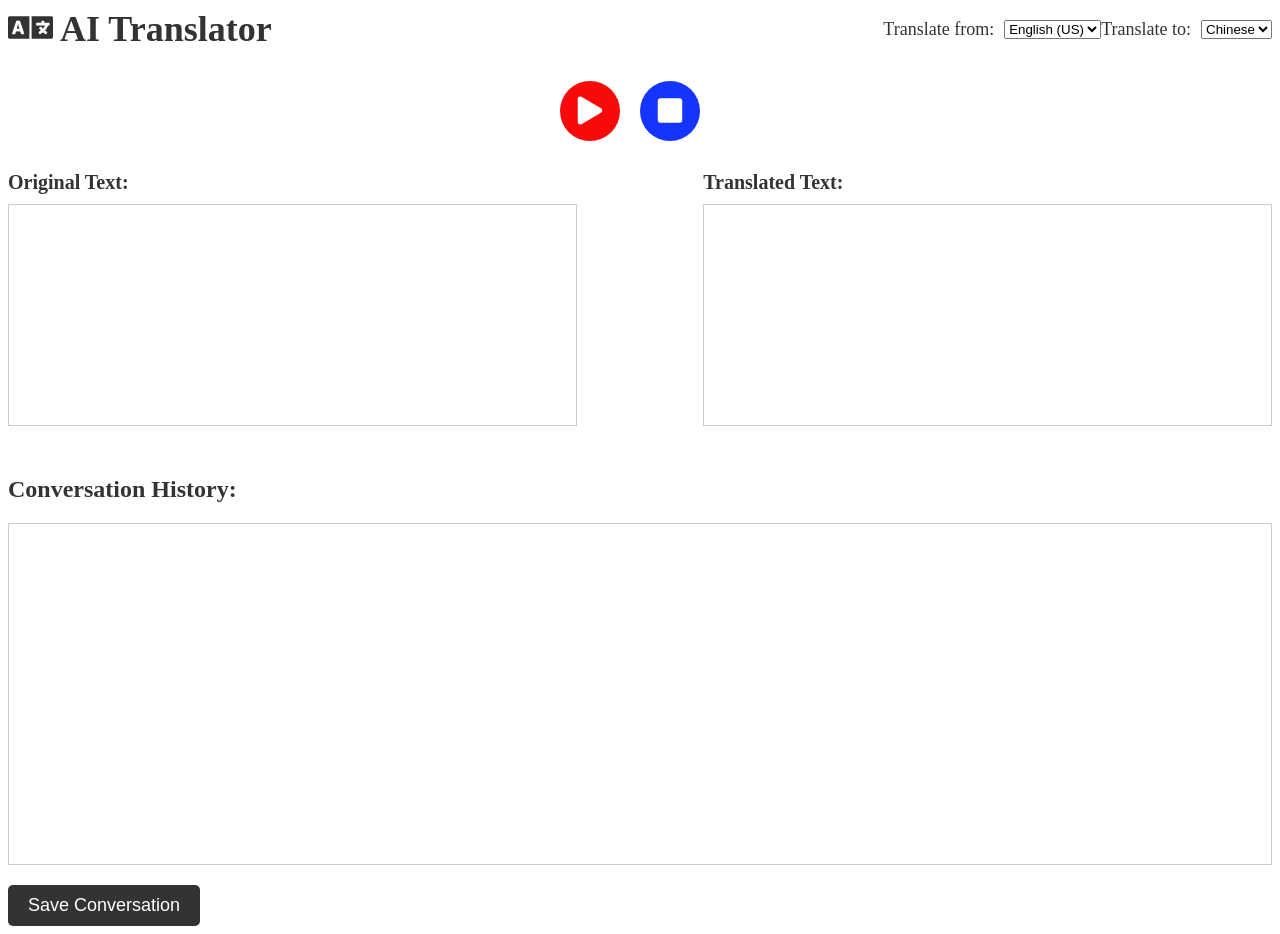
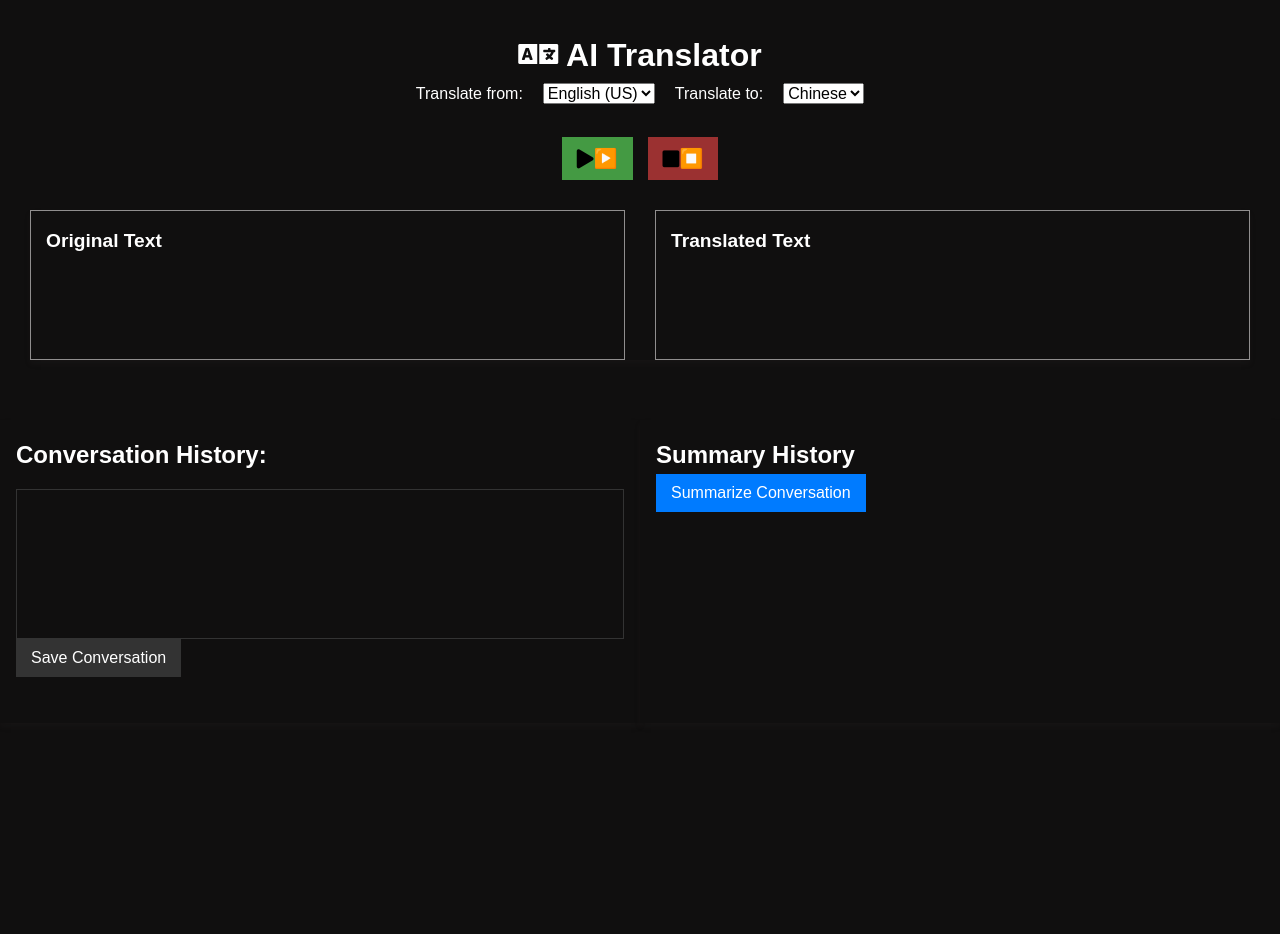
Before and after one commit to ScottLL/AI-translater, a Flask app: page / in a window 1280 px wide. After the commit the page ends 677 px from the top, so only its background shows below. Run offline with Flask 2, Linux system fonts and the light colour scheme.

Commit message:
modify html and css

```diff
--- a/app.py
+++ b/app.py
@@ -1,6 +1,11 @@
-from flask import Flask, render_template, request, jsonify
+from flask import Flask, render_template, request, jsonify, escape
 import main
 import datetime
+from main import generate_summary
+from main import detect_language
+import json
+
+
 
 app = Flask(__name__)
 conversation_history = []
@@ -32,5 +37,13 @@ def save_conversation():
     conversation_history.clear()
     return jsonify({'filename': filename})
 
+@app.route('/summarize-conversation', methods=['POST'])
+def summarize_conversation():
+    conversation = json.loads(request.json['conversation'])
+    summary_original = main.generate_summary(conversation)
+    summary_translated = main.translate(summary_original, main.detect_language(summary_original), request.json['target_language'])
+    return jsonify({'summary_original': summary_original, 'summary_translated': summary_translated})
+
+
 if __name__ == '__main__':
     app.run(debug=True, host='0.0.0.0', port = 5001) # Change this line
--- a/requirements.txt
+++ b/requirements.txt
@@ -13,3 +13,4 @@ SpeechRecognition
 pyttsx3
 langdetect
 googletrans
+openai
--- a/static/css/style.css
+++ b/static/css/style.css
@@ -1,149 +1,180 @@
+/* General styles */
+* {
+    box-sizing: border-box;
+    margin: 0;
+    padding: 0;
+  }
+
+  html {
+    background: #100f0f;
+  }
+
+  body {
+    font-family: 'Arial', sans-serif;
+    line-height: 1.6;
+    background: #100f0f;
+    color: white;
+  }
+
+  .container {
+    max-width: 100%;
+    margin: 0 auto;
+    background: #100f0f;
+    padding: 30px;
+    overflow: auto;
+  }
+
   header {
-    display: flex;
-    justify-content: space-between;
-    align-items: center;
+    text-align: center;
     margin-bottom: 30px;
   }
 
-h1 {
-    font-size: 36px;
-    font-weight: 700;
-    margin: 0;
-    line-height: 1.2;
-    color: #333;
+  header h1 {
+    font-size: 2rem;
   }
 
-.language-selection {
+  header .language-selection {
     display: flex;
+    justify-content: center;
     align-items: center;
-    justify-content: center;
+    gap: 20px;
   }
 
-.language-selection p {
-    margin: 0;
-    margin-right: 10px;
-    font-size: 18px;
-    color: #333;
-}
-
-#language-select {
-    font-size: 16px;
-    padding: 5px 10px;
-    border-radius: 5px;
-    border: 1px solid #333;
-    background-color: #fff;
-    color: #333;
+  select {
+    font-size: 1rem;
   }
 
   .speech-recognition {
     display: flex;
     justify-content: center;
     align-items: center;
+    gap: 15px;
     margin-bottom: 30px;
   }
 
-#start-recognition-btn,
-#stop-recognition-btn {
+
+  .start-recording-btn {
+    font-size: 1.2rem;
+    background-color: rgba(90, 214, 90, 0.701);
+    padding: 10px 15px;
+    border : none;
     display: inline-flex;
+    align-items: center;
     justify-content: center;
-    align-items: center;
-    width: 60px;
-    height: 60px;
-    border-radius: 50%;
-    margin-right: 20px;
-    font-size: 28px;
-    background-color: #f90a0a;
-    color: #fff;
-    border: none;
-    cursor: pointer;
   }
 
-#stop-recognition-btn {
-    background-color: #1534ff;
+  .stop-recording-btn {
+    font-size: 1.2rem;
+    background-color: rgba(240, 70, 70, 0.621);
+    padding: 10px 15px;
+    border : none;
+    display: inline-flex;
+    align-items: center;
+    justify-content: center;
   }
 
   .conversion-box {
     display: flex;
-    justify-content: space-between;
+    gap: 30px;
     margin-bottom: 30px;
+    box-shadow: 0 4px 6px rgba(67, 62, 62, 0.1);
   }
 
-.conversion-box .original-text,
-.conversion-box .translated-text {
-    width: 45%;
+  .conversion-box div {
+    flex: 1;
   }
 
-.conversion-box .original-text p,
-.conversion-box .translated-text p {
-    margin: 0;
-    font-size: 20px;
-    font-weight: 700;
-    color: #333;
+  .conversion-box h2 {
+    font-size: 1.2rem;
     margin-bottom: 10px;
   }
 
-.conversion-box .original-text div,
-.conversion-box .translated-text div {
-    border: 1px solid #ccc;
-    padding: 10px;
-    font-size: 18px;
-    color: #333;
-    height: 200px;
+
+  .original-text,
+  .translated-text {
+    border: 1px solid #a7a4a4da;
+    padding: 15px;
+    height: 150px;
     overflow-y: auto;
   }
 
   .conversation-history {
-    margin-top: 50px;
+    margin-bottom: 30px;
   }
 
   .conversation-history h2 {
-    font-size: 24px;
-    font-weight: 700;
-    color: #333;
-    margin: 0 0 20px;
+    font-size: 1.5rem;
+    margin-bottom: 15px;
   }
 
-.conversation-history #conversation-history {
-    border: 1px solid #ccc;
-    padding: 20px;
-    font-size: 18px;
-    color: #333;
-    height: 300px;
-    overflow-y: auto;
+  .histories-container {
+    display: flex;
+    /* justify-content: space-between; */
+    gap: 0;
   }
 
-#save-conversation-btn {
-    font-size: 18px;
-    padding: 10px 20px;
-    border-radius: 5px;
-    background-color: #333;
+  .history-box {
+    flex: 1;
+    background-color: #100f0f;
+    padding: 1rem;
+    /* border-radius: 5px; */
+    box-shadow: 0 4px 6px rgba(67, 62, 62, 0.1);
+  }
+
+  .history-box h2 {
+    margin-top: 0;
+  }
+
+  .summary-item {
+    border: 1px solid rgb(247, 245, 245);
+    margin-bottom: 10px;
+    padding: 10px;
+  }
+
+  .original-summary:before {
+    content: "👽";
+    font-weight: bold;
+  }
+
+  .translated-summary:before {
+    content: "👽";
+    font-weight: bold;
+  }
+
+  .original-summary,
+  .translated-summary {
+    margin-top: 5px;
+  }
+
+  .original-summary,
+  .translated-summary {
+    white-space: pre-wrap;
+  }
+
+
+
+  #conversation-history {
+    border: 1px solid #333;
+    /* padding: 15px; */
+    min-height: 150px;
+    overflow-y: auto;
+    /* margin-bottom: 15px; */
+  }
+
+  #save-conversation-btn,
+  #summarize-conversation-btn {
+    font-size: 1rem;
+    background: #333;
     color: #fff;
+    padding: 10px 15px;
     border: none;
     cursor: pointer;
-    margin-top: 20px;
+    display: inline-flex;
+    align-items: center;
+    justify-content: center;
+    margin-right: 10px;
   }
 
-@media screen and (max-width: 768px) {
-    .container {
-        max-width: 600px;
-        margin: 0 auto;
-        padding: 0 20px;
+  #summarize-conversation-btn {
+    background-color: #007bff;
   }
-
-    .speech-recognition {
-        flex-direction: column;
-        margin-bottom: 20px;
-    }
-
-    #start-recognition-btn i,
-    #stop-recognition-btn i {
-        margin-right: 5px;
-    }
-
-    #start-recognition-btn i:before {
-        content: "\f04b";
-    }
-
-    #stop-recognition-btn i:before {
-        content: "\f04d";
-    }
--- a/static/js/script.js
+++ b/static/js/script.js
@@ -10,9 +10,13 @@ updateRecognitionLanguage();
 var recognizing = false;
 var conversationHistory = [];
 
+
 function translateText(text) {
   var input_language = document.getElementById("input-language-select").value;
   var target_language = document.getElementById("translate-language-select").value;
+
+  // Add line breaks after each bullet point in the original text
+  text = text.replace(/- /g, "\n- ");
 
   fetch("/translate", {
     method: "POST",
@@ -25,14 +29,26 @@ function translateText(text) {
     .then((response) => response.json())
     .then((response) => {
       var translatedText = response.translated_text;
+      // Add line breaks after each bullet point in the translated text
+      translatedText = translatedText.replace(/- /g, "\n- ");
+
       document.getElementById("translated-text").innerHTML = translatedText;
+
+      // Add line breaks after each bullet point in the original text
+      text = text.replace(/\n/g, "<br>");
+      // Add line breaks after each bullet point in the translated text
+      translatedText = translatedText.replace(/\n/g, "<br>");
+
       document.getElementById("conversation-history").innerHTML +=
-        "<p><strong>Original Text:</strong> " + text + "</p>";
+        "<p><strong>Original Text:</strong><br>" + text + "</p>";
       document.getElementById("conversation-history").innerHTML +=
-        "<p><strong>Translated Text:</strong> " + translatedText + "</p>";
+        "<p><strong>Translated Text:</strong><br>" + translatedText + "</p>";
       conversationHistory.push([text, translatedText]);
     });
 }
+
+
+
 
 recognition.onresult = function (event) {
   var text = "";
@@ -96,6 +112,51 @@ function saveConversation() {
   }
 }
 
+function summarizeConversation() {
+  var target_language = document.getElementById("translate-language-select").value;
+
+  fetch("/summarize-conversation", {
+    method: "POST",
+    headers: {
+      "Content-Type": "application/json",
+    },
+    body: JSON.stringify({
+      target_language: target_language,
+      conversation: JSON.stringify(conversationHistory).replace(/- /g, "\n- ")
+    }),
+  })
+    .then((response) => response.json())
+    .then((response) => {
+      var summary_original = response.summary_original.replace(/\n/g, "<br>");
+      var summary_translated = response.summary_translated.replace(/\n/g, "<br>");
+
+      // Display the summaries in the summary history
+      const summaryHistory = document.getElementById("summary-history");
+      const summaryItem = document.createElement("div");
+      summaryItem.classList.add("summary-item");
+
+      const originalSummary = document.createElement("div");
+      originalSummary.classList.add("original-summary");
+      originalSummary.innerHTML = "<strong>Original:</strong><br>" + summary_original;
+
+      const translatedSummary = document.createElement("div");
+      translatedSummary.classList.add("translated-summary");
+      translatedSummary.innerHTML = "<strong>Translated:</strong><br>" + summary_translated;
+
+      summaryItem.appendChild(originalSummary);
+      summaryItem.appendChild(translatedSummary);
+      summaryHistory.appendChild(summaryItem);
+    });
+}
+
+
+
+
+
+
+
+
+
 
 document
   .getElementById("input-language-select")
@@ -110,6 +171,9 @@ document
   .getElementById("save-conversation-btn")
   .addEventListener("click", saveConversation);
 document
+  .getElementById("summarize-conversation-btn")
+  .addEventListener("click", summarizeConversation);
+document
   .getElementById("language-select")
   .addEventListener("change", function () {
     var originalText = document.getElementById("original-text").innerHTML;
--- a/templates/index.html
+++ b/templates/index.html
@@ -2,7 +2,7 @@
 <html lang="en">
   <head>
     <meta charset="UTF-8" />
-    <meta name="viewport" content="width=device-width, initial-scale=1.0" />
+    <meta name="viewport" content="width=device-width, initial-scale=1.0, viewport-fit=cover" />
     <title>AI Translator</title>
     <link rel="stylesheet" href="https://cdnjs.cloudflare.com/ajax/libs/font-awesome/5.15.3/css/all.min.css" integrity="sha512-47DxScKj5L5OYDK0mzbGQDsc+NRr0mBYK0ayzLvqB3duaaEyMFDKmhheZPULnYJlD2+LrFTnNXKjufqgGwq3Ng==" crossorigin="anonymous" referrerpolicy="no-referrer" />
     <link rel="stylesheet" href="{{ url_for('static', filename='css/style.css') }}" />
@@ -32,23 +32,41 @@
       </header>
       <main>
         <div class="speech-recognition">
-            <button id="start-recognition-btn" class="speech-recognition-btn"><i class="fas fa-play"></i></button>
-            <button id="stop-recognition-btn" class="speech-recognition-btn"><i class="fas fa-stop"></i></button>
+            <button id="start-recognition-btn" class="speech-recognition-btn start-recording-btn"><i class="fas fa-play"></i> ▶️ </button>
+            <button id="stop-recognition-btn" class="speech-recognition-btn stop-recording-btn"><i class="fas fa-stop"></i> ⏹️ </button>
+
         </div>
         <div class="conversion-box">
             <div class="original-text">
-            <p>Original Text:</p>
+              <h2>Original Text</h2> <!-- Move the heading outside the box -->
               <div id="original-text"></div>
             </div>
             <div class="translated-text">
-            <p>Translated Text:</p>
+              <h2>Translated Text</h2> <!-- Move the heading outside the box -->
               <div id="translated-text"></div>
             </div>
           </div>
+
+
+        </div>
+        <div class="histories-container">
+          <div class="history-box">
             <div class="conversation-history">
               <h2>Conversation History:</h2>
               <div id="conversation-history"></div>
               <button id="save-conversation-btn">Save Conversation</button>
+
+            </div>
+          </div>
+          <div class="history-box">
+            <div id="summary-history">
+                <h2>Summary History</h2>
+                <ul id="summary-list">
+                    <!-- The summarized results will be appended here as list items -->
+                </ul>
+            </div>
+            <button id="summarize-conversation-btn">Summarize Conversation</button>
+          </div>
         </div>
       </main>
     </div>
```
Also changed, not shown: main.py (+30 -1 lines), 2023-03-19_23-13-45.txt (added). Lines whose indentation alone changed are shown as unchanged.
